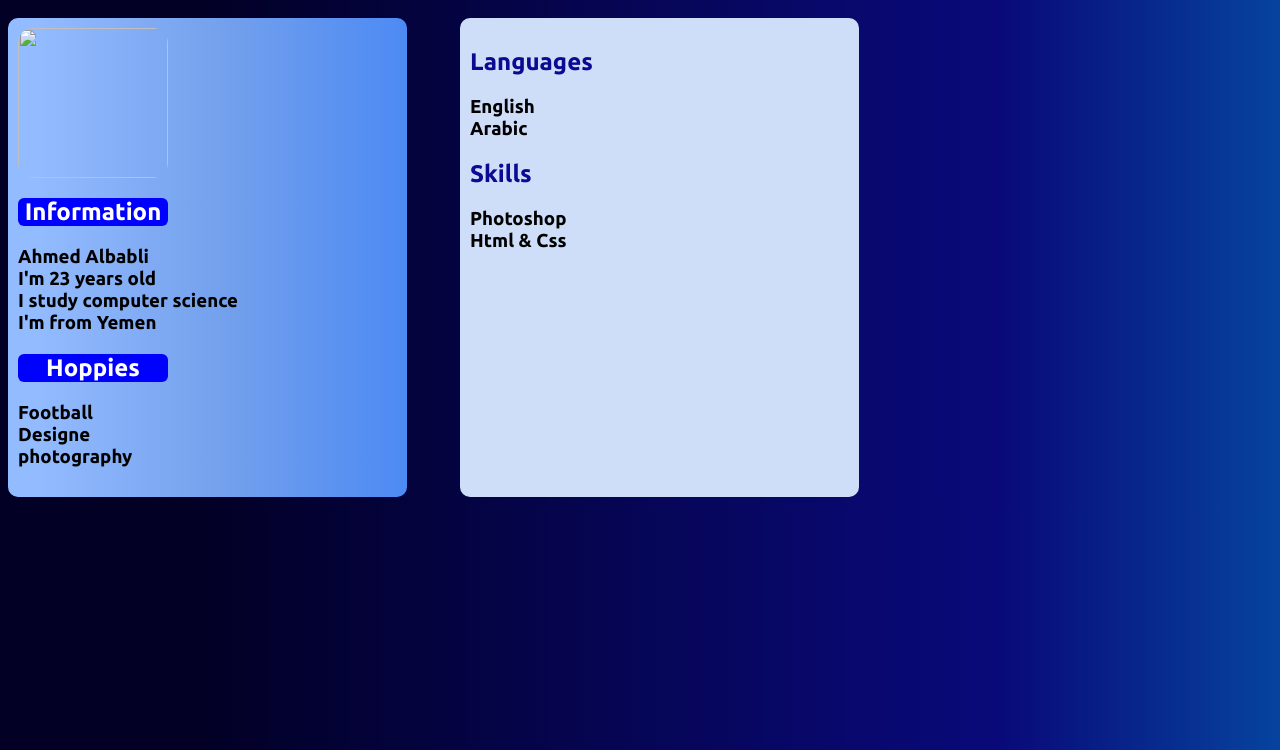
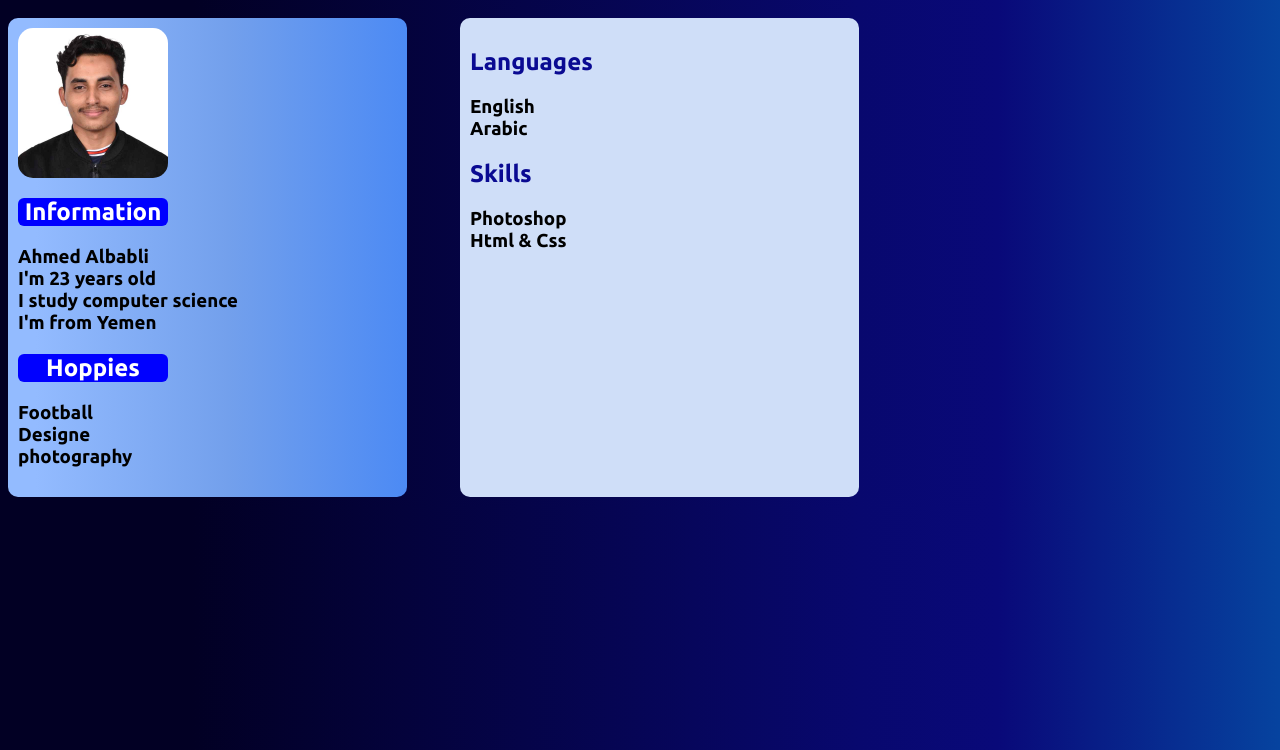
Before and after one commit to ahbabli/simple-cv-by-me, a plain HTML site: page index.html in a window 1280 px wide. Shown: the part 50-800 px from the top of the page. Drawn offline with Linux system fonts and the light colour scheme; a web font is replaced by a local one.

Commit message:
Update index.html

```diff
--- a/index.html
+++ b/index.html
@@ -15,7 +15,7 @@
     <div class="col">
 
         <div class="leftcol">
-        <img src="/D:\my projects\Html\cv\cv/8834.jpg" alt="" style="">
+        <img src="/8834.jpg" alt="Ahmed" style="">
           <div class="cont">
         <h2 class="hh"> Information </h2>
         <h3> Ahmed Albabli <br> I'm 23 years old <br> I study computer science <br> I'm from Yemen </h3>
```
